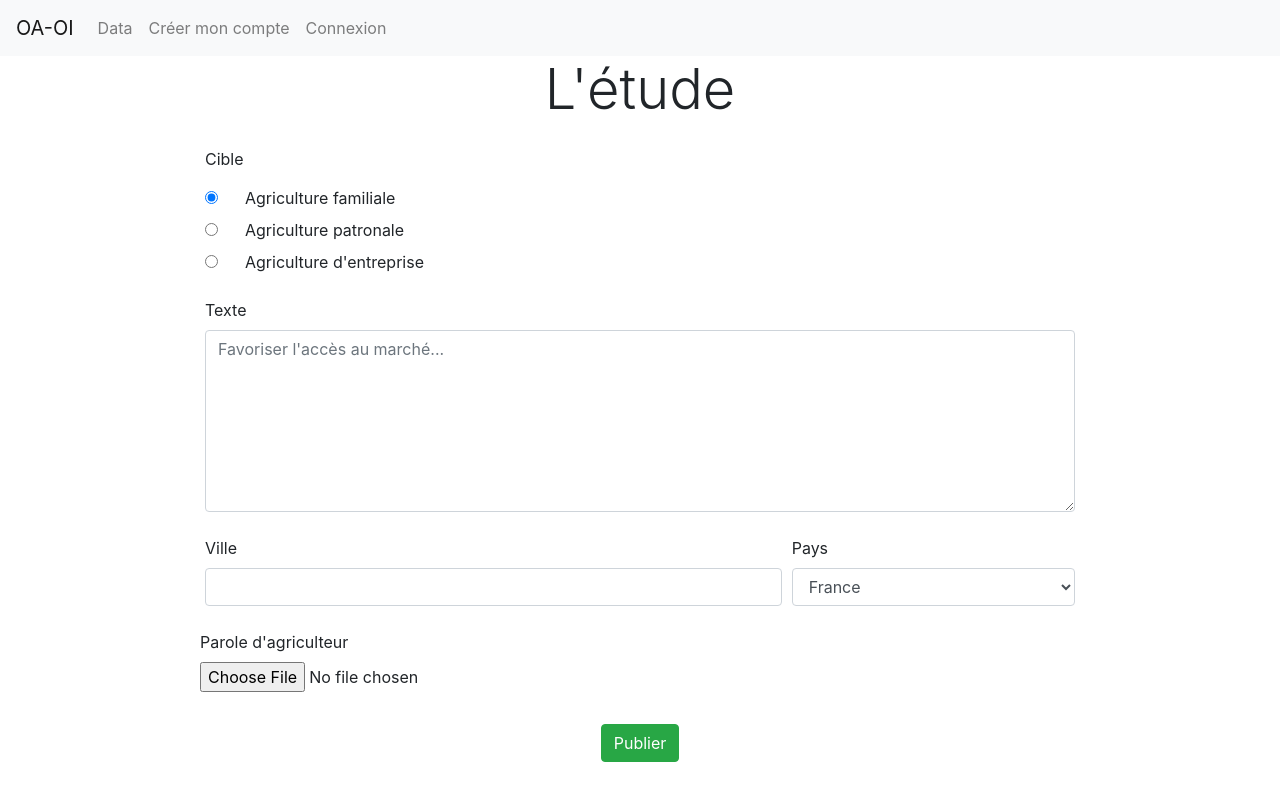
After one commit to lulemoin/OA-OI, a CodeIgniter 4 app: template project-root/app/Views/add_study_view.php in a window 1280 px wide. The commit adds this page. Run offline with PHP 8.4 and a stand-in for CodeIgniter, Linux system fonts and the light colour scheme; the template is opened without the code that fills it, so the values that code supplies are empty; some libraries are stand-ins or nearby versions.

Commit message:
before maps

```diff
--- a/project-root/app/Controllers/Register.php
+++ b/project-root/app/Controllers/Register.php
@@ -7,6 +7,7 @@ class Register extends BaseController
 	public function index()
 	{
         session_start();
+        helper('form');
         $data=['doublon'=>0];
 	    return view('register_view',  $data);
 	}
--- /dev/null
+++ b/project-root/app/Views/add_study_view.php
@@ -0,0 +1,83 @@
+<?php $title = 'Add_project'; ?>
+
+<?php ob_start(); ?>
+
+<!-- Mettre des exemples de profil à sélectionner -->
+<div class="container col-md-12 justify-content-center">
+    <p class="display-4 mb-4 text-center">L'étude</p>
+
+
+    <?php if(isset($validation)): ?>
+        <div class="alert alert-danger my-2">
+            Merci d'insérer un fichier
+        </div>
+
+    <?php endif; ?>
+
+
+    <form class="col-md" action="/OA-OI_git/project-root/public/Study/add" method="post" enctype="multipart/form-data">
+
+        <fieldset class="form-group">
+            <div class="row">
+                <legend class="col-form-label col-sm-3 pt-0 mb-2">Cible</legend>
+                <div class="col-sm-10">
+                    <div class="form-check" name="user_profile">
+                        <input class="form-check-input" type="radio" name="user_profile[]" id="gridRadios1"
+                               value="producteur" checked>
+                        <label class="form-check-label" for="gridRadios1">
+                            Agriculture familiale
+                        </label>
+                    </div>
+                    <div class="form-check">
+                        <input class="form-check-input" type="radio" name="user_profile[]" id="gridRadios2"
+                               value="agence de developpement">
+                        <label class="form-check-label" for="gridRadios2">
+                            Agriculture patronale
+                        </label>
+                    </div>
+                    <div class="form-check">
+                        <input class="form-check-input" type="radio" name="user_profile[]" id="gridRadios3"
+                               value="decideur">
+                        <label class="form-check-label" for="gridRadios3">
+                            Agriculture d'entreprise
+                        </label>
+                    </div>
+                </div>
+            </div>
+        </fieldset>
+
+        <div class="form-row mt-2">
+            <div class="form-group col-md-12">
+                <label for="inputSurname col-form-label">Texte</label>
+                <textarea name="content" class="form-control" rows="7" id="inputContent" placeholder="Favoriser l'accès au marché..."></textarea>
+            </div>
+        </div>
+        <div class="form-row mt-2">
+            <div class="form-group col-md-8">
+                <label for="inputCountry col-form-label">Ville</label>
+                <input name="country" type="text" class="form-control" id="inputCountry">
+            </div>
+            <div class="form-group col-md-4">
+                <label for="inputState">Pays</label>
+                <select name="pays" id="inputState" class="form-control">
+                    <option selected>France</option>
+                    <option>...</option>
+                </select>
+            </div>
+        </div>
+        <div class="form-row mt-2">
+            <div class="form-group">
+                <label for="exampleFormControlFile1">Parole d'agriculteur</label>
+                <input type="file" name="speaks" class="form-control-file" id="exampleFormControlFile1">
+            </div>
+        </div>
+        <div class="row justify-content-center mt-3">
+            <button type="submit" class="btn btn-success mb-5">Publier</button>
+        </div>
+    </form>
+</div>
+
+
+<?php $content = ob_get_clean(); ?>
+
+<?php require('template.php'); ?>
--- a/project-root/app/Views/nav_profiled.php
+++ b/project-root/app/Views/nav_profiled.php
@@ -32,8 +32,17 @@ else if($_SESSION['user_profile']=='decideur'){
         "Le territoire"=>"/OA-OI_git/project-root/public/Zone",
         "Déconnexion"=>"/OA-OI_git/project-root/public/Deconnexion"
     ];
+}
+
+else if($_SESSION['user_profile']=='chercheur'){
+    $navs=[
+        "Data"=>"/OA-OI_git/project-root/public/Data",
+        "Etudes"=>"/OA-OI_git/project-root/public/Study",
+        "Déconnexion"=>"/OA-OI_git/project-root/public/Deconnexion"
+    ];
 
 }
+
 else dd($_SESSION);
 
 
--- a/project-root/app/Views/zone_view.php
+++ b/project-root/app/Views/zone_view.php
@@ -1,4 +1,5 @@
 <?php $title = 'Zone'; ?>
+
 
 <?php ob_start(); ?>
     <div class="jumbotron jumbotron-fluid">
@@ -10,4 +11,6 @@
 
 <?php $content = ob_get_clean(); ?>
 
+
+
 <?php require('template.php'); ?>
```
Also changed, not shown: project-root/app/Controllers/Study.php (added, +34 -0 lines), project-root/app/Views/register_view.php (+8 -1 lines), project-root/app/Views/study_view.php (added, +29 -0 lines).
